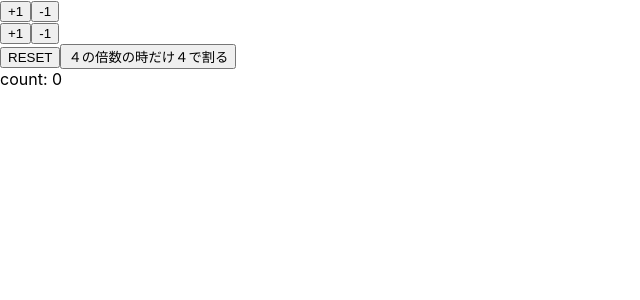
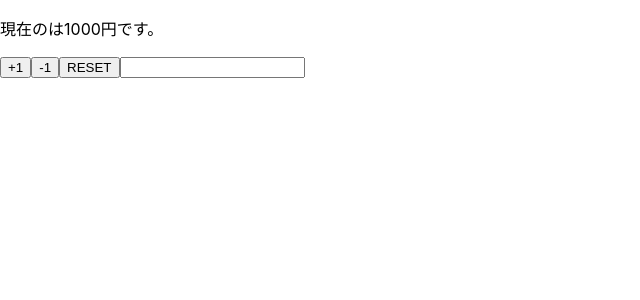
Before and after one commit to econron/reduxandhooksapp, a React (Create React App) app in the folder hooksandreduxapp/: page / in a window 1280 px wide. Shown: the top 300 px of the page, without its empty margins (0-640 px from the left). Built offline with nearby package versions, Linux system fonts and the light colour scheme.

Commit message:
useStateを利用した例
set〇〇　は　() => set〇〇　で描いてあげるとエラーにならない。
繰り返し呼び出す感じになるのを防ぐ。

```diff
--- a/hooksandreduxapp/src/App.js
+++ b/hooksandreduxapp/src/App.js
@@ -1,38 +1,36 @@
 import React, { useState } from 'react';
 
-const App = () => {
-  const [count, setCount] = useState(0);
+const App = props => {
+  // useStateで初期値を割り当てる
+  const [name, setName] = useState(props.name);
+  const [price, setPrice] = useState(props.price);
+  const resetAllParams = () => {
+    setName(props.name);
+    setPrice(props.price);
+  };
 
-  const increment = () => setCount(count + 1);
-  const decrement = () => setCount(count - 1);
-  const increment2 = () => setCount(previousCount => previousCount + 1);
-  const decrement2 = () => setCount(previousCount => previousCount - 1);
-  const reset = () => setCount(0);
-  const divisionFour = () => {
-    if(count % 4 !== 0) return;
-    setCount(count / 4);
-  }
-
-
+  // onClick内で　() => set〇〇()　と書かないと
+  // react-dom.development.js:14997 Uncaught Error: Too many re-renders.
+  // React limits the number of renders to prevent an infinite loop.
+  // いまいち理由がわからない
   return (
   <>
+    <p>現在の{name}は{price}円です。</p>
     <div>
-      <button onClick={increment}>+1</button>
-      <button onClick={decrement}>-1</button>
-    </div>
-    <div>
-      <button onClick={increment2}>+1</button>
-      <button onClick={decrement2}>-1</button>
-    </div>
-    <div>
-      <button onClick={reset}>RESET</button>
-      <button onClick={divisionFour}>４の倍数の時だけ４で割る</button>
-    </div>
-    <div>
-      count: {count}
+      <button onClick={() => setPrice(price + 1)}>+1</button>
+      <button onClick={() => setPrice(price - 1)}>-1</button>
+      <button onClick={resetAllParams}>RESET</button>
+      <input value={name} onChange={e => setName(e.target.value)} />
     </div>
   </>
   );
 };
 
+// 公式DOCによればdefaultPropsで、
+// undefined(nullはなし)のprops.x(xは名付けたフィールド名)に値を割り当てる。
+App.defaultProps = {
+  name: '',
+  price: 1000
+};
+
 export default App;
```
